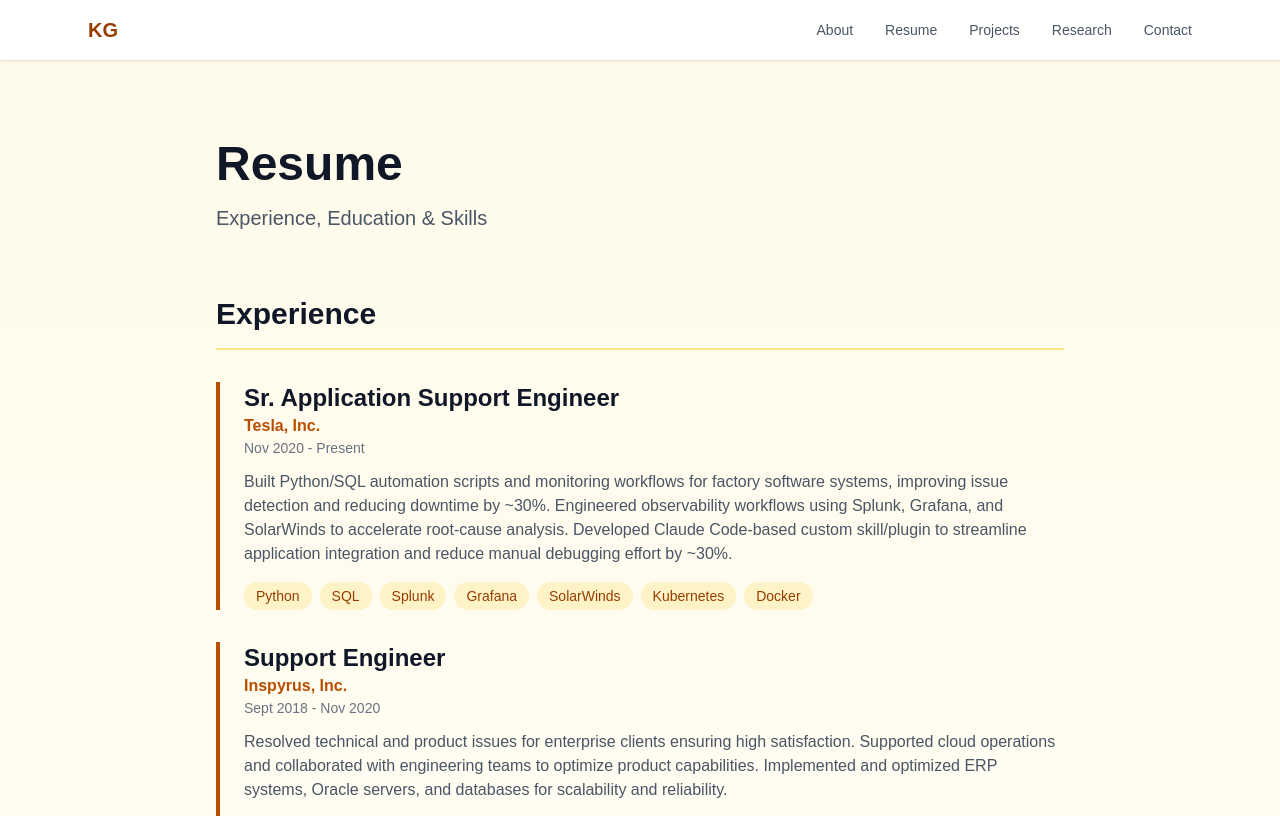
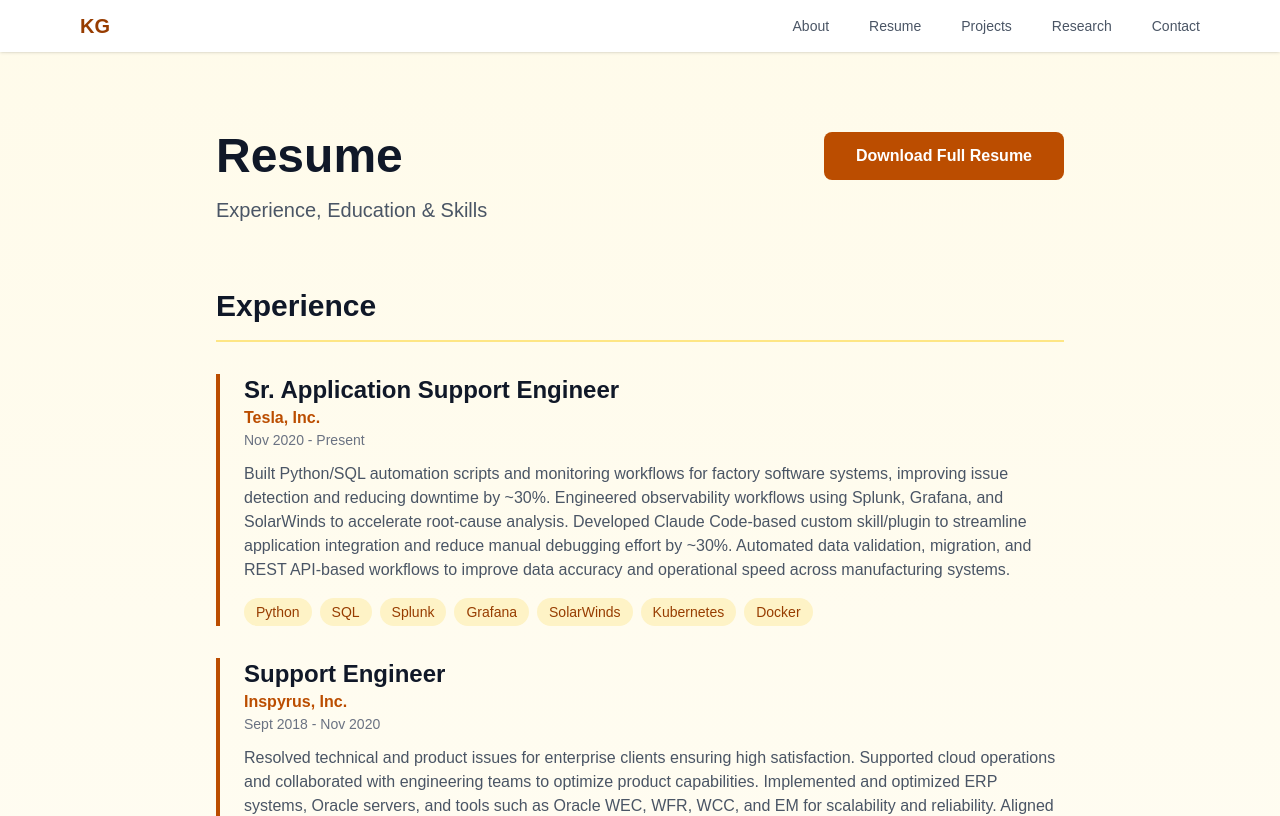
Before and after one commit to karanguptak9/tappydo, a Next.js app: page /resume in a window 1280 px wide. Shown: the top 816 px of the page. Built offline with nearby package versions, Linux system fonts and the light colour scheme.

Commit message:
updated the missing details

```diff
--- a/package.json
+++ b/package.json
@@ -11,7 +11,8 @@
   "dependencies": {
     "next": "16.2.7",
     "react": "19.2.4",
-    "react-dom": "19.2.4"
+    "react-dom": "19.2.4",
+    "react-simple-maps": "^3.0.0"
   },
   "devDependencies": {
     "@tailwindcss/postcss": "^4",
--- a/src/app/page.tsx
+++ b/src/app/page.tsx
@@ -1,6 +1,7 @@
 'use client';
 
 import Image from 'next/image';
+import FlightMap from '@/components/FlightMap';
 
 export default function Home() {
   return (
@@ -49,11 +50,14 @@ export default function Home() {
           <div>
             <h3 className="text-2xl font-bold text-gray-900 mb-4">My Journey</h3>
             <p className="text-gray-600 leading-relaxed mb-4">
-              Currently serving as Sr. Application Support Engineer at Tesla, where I've built Python/SQL automation scripts and monitoring workflows that improved issue detection and reduced downtime by ~30%. My experience spans manufacturing systems, ERP platforms, cloud operations, and DevOps.
+              I grew up in Delhi, India and made the move to San Francisco to pursue my passion for technology. I earned my B.S. in Computer Science from San Francisco State University, then built my career at Inspyrus before joining Tesla as a Sr. Application Support Engineer — where I've built Python/SQL automation workflows that improved issue detection and reduced downtime by ~30%.
             </p>
-            <p className="text-gray-600 leading-relaxed">
-              I hold a B.S. in Computer Science from San Francisco State University and am pursuing an Evening MBA from Santa Clara University. I'm passionate about leveraging AI, IoT, and automation to solve manufacturing challenges and drive operational excellence.
+            <p className="text-gray-600 leading-relaxed mb-6">
+              I'm currently pursuing an Evening MBA at Santa Clara University and am passionate about leveraging AI, IoT, and automation to solve complex manufacturing challenges. Outside of work, you'll find me on the pickleball court or tending to my kitchen garden — I love growing my own vegetables at home.
             </p>
+
+            {/* Journey Map */}
+            <FlightMap />
           </div>
           <div>
             <h3 className="text-2xl font-bold text-gray-900 mb-4">What I Do</h3>
@@ -77,6 +81,41 @@ export default function Home() {
                 <div>
                   <h4 className="font-semibold text-gray-900">Data & Analytics</h4>
                   <p className="text-sm text-gray-600">SQL queries, data validation, root-cause analysis</p>
+                </div>
+              </li>
+              <li className="flex items-start gap-4">
+                <span className="text-2xl">☁️</span>
+                <div>
+                  <h4 className="font-semibold text-gray-900">Cloud Operations</h4>
+                  <p className="text-sm text-gray-600">Incident response, root-cause analysis, system observability</p>
+                </div>
+              </li>
+              <li className="flex items-start gap-4">
+                <span className="text-2xl">🔌</span>
+                <div>
+                  <h4 className="font-semibold text-gray-900">API Integration</h4>
+                  <p className="text-sm text-gray-600">REST APIs, Postman, data validation, backend troubleshooting</p>
+                </div>
+              </li>
+              <li className="flex items-start gap-4">
+                <span className="text-2xl">🔬</span>
+                <div>
+                  <h4 className="font-semibold text-gray-900">Research & Innovation</h4>
+                  <p className="text-sm text-gray-600">Predictive maintenance, AI/IoT in manufacturing, battery technology</p>
+                </div>
+              </li>
+              <li className="flex items-start gap-4">
+                <span className="text-2xl">💼</span>
+                <div>
+                  <h4 className="font-semibold text-gray-900">Business Strategy</h4>
+                  <p className="text-sm text-gray-600">MBA-backed perspective on aligning tech with business objectives</p>
+                </div>
+              </li>
+              <li className="flex items-start gap-4">
+                <span className="text-2xl">🗂️</span>
+                <div>
+                  <h4 className="font-semibold text-gray-900">Technical Leadership</h4>
+                  <p className="text-sm text-gray-600">Playbooks, escalation protocols, onboarding frameworks</p>
                 </div>
               </li>
             </ul>
@@ -105,9 +144,9 @@ export default function Home() {
         <p className="text-gray-600 mb-8 max-w-2xl mx-auto">
           I'm always interested in hearing about new projects and opportunities.
         </p>
-        <button className="px-8 py-3 bg-amber-700 text-white rounded-lg font-semibold hover:bg-amber-800 transition">
+        <a href="/contact" className="inline-block px-8 py-3 bg-amber-700 text-white rounded-lg font-semibold hover:bg-amber-800 transition">
           Start a Conversation
-        </button>
+        </a>
       </section>
     </div>
   );
--- a/src/app/resume/page.tsx
+++ b/src/app/resume/page.tsx
@@ -5,11 +5,20 @@ export default function Resume() {
     <div className="bg-gradient-to-b from-amber-50 to-white min-h-screen">
       <div className="max-w-4xl mx-auto px-6 py-20">
         {/* Header */}
-        <div className="mb-16">
-          <h1 className="text-5xl font-bold text-gray-900 mb-4">Resume</h1>
-          <p className="text-xl text-gray-600">
-            Experience, Education & Skills
-          </p>
+        <div className="mb-16 flex flex-col sm:flex-row sm:justify-between sm:items-start gap-6">
+          <div>
+            <h1 className="text-5xl font-bold text-gray-900 mb-4">Resume</h1>
+            <p className="text-xl text-gray-600">
+              Experience, Education & Skills
+            </p>
+          </div>
+          <a
+            href="/Karan Gupta Resume.pdf"
+            download="Karan Gupta Resume.pdf"
+            className="inline-block px-8 py-3 bg-amber-700 text-white rounded-lg font-semibold hover:bg-amber-800 transition shrink-0"
+          >
+            Download Full Resume
+          </a>
         </div>
 
         {/* Experience Section */}
@@ -23,29 +32,36 @@ export default function Resume() {
                 title: "Sr. Application Support Engineer",
                 company: "Tesla, Inc.",
                 period: "Nov 2020 - Present",
-                description: "Built Python/SQL automation scripts and monitoring workflows for factory software systems, improving issue detection and reducing downtime by ~30%. Engineered observability workflows using Splunk, Grafana, and SolarWinds to accelerate root-cause analysis. Developed Claude Code-based custom skill/plugin to streamline application integration and reduce manual debugging effort by ~30%.",
+                description: "Built Python/SQL automation scripts and monitoring workflows for factory software systems, improving issue detection and reducing downtime by ~30%. Engineered observability workflows using Splunk, Grafana, and SolarWinds to accelerate root-cause analysis. Developed Claude Code-based custom skill/plugin to streamline application integration and reduce manual debugging effort by ~30%. Automated data validation, migration, and REST API-based workflows to improve data accuracy and operational speed across manufacturing systems.",
                 skills: ["Python", "SQL", "Splunk", "Grafana", "SolarWinds", "Kubernetes", "Docker"]
               },
               {
                 title: "Support Engineer",
                 company: "Inspyrus, Inc.",
                 period: "Sept 2018 - Nov 2020",
-                description: "Resolved technical and product issues for enterprise clients ensuring high satisfaction. Supported cloud operations and collaborated with engineering teams to optimize product capabilities. Implemented and optimized ERP systems, Oracle servers, and databases for scalability and reliability.",
+                description: "Resolved technical and product issues for enterprise clients ensuring high satisfaction. Supported cloud operations and collaborated with engineering teams to optimize product capabilities. Implemented and optimized ERP systems, Oracle servers, and tools such as Oracle WEC, WFR, WCC, and EM for scalability and reliability. Aligned technical work with business objectives to drive measurable improvements in client outcomes.",
                 skills: ["Oracle 11g/12c", "ERP Systems", "Cloud Operations", "MySQL"]
               },
               {
                 title: "Software Engineering Intern",
                 company: "Ernst & Young (EY)",
                 period: "Jun 2017 - Aug 2017",
-                description: "Developed data analysis algorithms and reformatted datasets to improve data accuracy and reporting quality. Gained hands-on experience with SAP ABAP while collaborating with Intex consultants on multiple projects.",
+                description: "Developed data analysis algorithms and reformatted datasets to improve data accuracy and reporting quality. Gained hands-on experience with SAP ABAP while collaborating with Intex consultants on multiple projects. Managed large datasets, populated databases, and extracted insights using MySQL to support data-driven decision-making.",
                 skills: ["SAP ABAP", "MySQL", "Data Analysis"]
               },
               {
                 title: "Website Developer",
                 company: "Henry Harvin India Education LLP",
                 period: "Jun 2016 - Aug 2016",
-                description: "Developed and deployed frontend web solutions using HTML, JavaScript, and CSS. Designed and implemented interactive features including chat interfaces and responsive page layouts.",
+                description: "Developed and deployed frontend web solutions using HTML, JavaScript, and CSS via GoDaddy hosting. Designed and implemented interactive features including chat interfaces and responsive page layouts. Managed backend database structures and email tracking systems using MySQL, ensuring data accuracy and reliable reporting.",
                 skills: ["HTML", "JavaScript", "CSS", "MySQL"]
+              },
+              {
+                title: "Software Engineering Intern",
+                company: "KPMG",
+                period: "Jul 2015 - Aug 2015",
+                description: "Integrated and structured large heterogeneous datasets, designing specialized database schemas to improve data organization and query efficiency. Conducted statistical analysis and developed reusable Python scripts to automate processing and derive actionable insights. Applied findings from both primary and secondary data sources to support strategic business decisions.",
+                skills: ["Python", "MySQL", "Data Analysis", "Statistical Analysis"]
               }
             ].map((job, index) => (
               <div key={index} className="border-l-4 border-amber-700 pl-6">
@@ -121,16 +137,6 @@ export default function Resume() {
           </div>
         </section>
 
-        {/* Download Button */}
-        <div className="mt-16 text-center">
-          <a
-            href="/Karan Gupta Resume.pdf"
-            download="Karan Gupta Resume.pdf"
-            className="inline-block px-8 py-3 bg-amber-700 text-white rounded-lg font-semibold hover:bg-amber-800 transition"
-          >
-            Download Full Resume
-          </a>
-        </div>
       </div>
     </div>
   );
--- /dev/null
+++ b/src/components/FlightMap.tsx
@@ -0,0 +1,77 @@
+'use client';
+
+import { ComposableMap, Geographies, Geography, Marker, Line } from 'react-simple-maps';
+
+const GEO_URL = 'https://cdn.jsdelivr.net/npm/world-atlas@2/countries-110m.json';
+
+const DELHI = { name: 'Delhi, India', coords: [77.209, 28.6139] as [number, number] };
+const SF = { name: 'San Francisco', coords: [-122.4194, 37.7749] as [number, number] };
+const ARC_MID = [(-122.4194 + 77.209) / 2 - 20, 65] as [number, number];
+
+export default function FlightMap() {
+  return (
+    <div className="relative rounded-2xl overflow-hidden bg-[#0a0f1e] border border-slate-700 shadow-2xl">
+      <div className="absolute inset-0 bg-gradient-to-b from-transparent via-transparent to-[#0a0f1e]/60 pointer-events-none z-10" />
+      <div className="absolute top-3 left-4 z-20 text-xs text-slate-400 font-medium tracking-widest uppercase">
+        Delhi → San Francisco
+      </div>
+
+      <ComposableMap
+        projection="geoNaturalEarth1"
+        projectionConfig={{ scale: 160, center: [-20, 35] }}
+        width={600}
+        height={300}
+        style={{ width: '100%', height: 'auto' }}
+      >
+        <Geographies geography={GEO_URL}>
+          {({ geographies }) =>
+            geographies.map((geo) => (
+              <Geography
+                key={geo.rsmKey}
+                geography={geo}
+                fill="#1e293b"
+                stroke="#334155"
+                strokeWidth={0.5}
+                style={{
+                  default: { outline: 'none' },
+                  hover: { outline: 'none', fill: '#1e293b' },
+                  pressed: { outline: 'none' },
+                }}
+              />
+            ))
+          }
+        </Geographies>
+
+        {/* Flight arc */}
+        <Line
+          from={DELHI.coords}
+          to={SF.coords}
+          coordinates={[DELHI.coords, ARC_MID, SF.coords]}
+          stroke="#f59e0b"
+          strokeWidth={1.5}
+          strokeDasharray="6 4"
+          strokeOpacity={0.8}
+        />
+
+        {/* Plane midpoint */}
+        <Marker coordinates={ARC_MID}>
+          <text textAnchor="middle" fontSize={14} style={{ userSelect: 'none' }}>✈</text>
+        </Marker>
+
+        {/* Delhi */}
+        <Marker coordinates={DELHI.coords}>
+          <circle r={5} fill="#f59e0b" opacity={0.9} />
+          <circle r={10} fill="#f59e0b" opacity={0.2} />
+          <text y={-12} textAnchor="middle" fontSize={9} fill="#fbbf24" fontWeight="bold">Delhi</text>
+        </Marker>
+
+        {/* San Francisco */}
+        <Marker coordinates={SF.coords}>
+          <circle r={5} fill="#34d399" opacity={0.9} />
+          <circle r={10} fill="#34d399" opacity={0.2} />
+          <text y={-12} textAnchor="middle" fontSize={9} fill="#6ee7b7" fontWeight="bold">San Francisco</text>
+        </Marker>
+      </ComposableMap>
+    </div>
+  );
+}
--- a/src/components/Navigation.tsx
+++ b/src/components/Navigation.tsx
@@ -1,28 +1,26 @@
 import Link from 'next/link';
+
+const links = [
+  { href: '/', label: 'About' },
+  { href: '/resume', label: 'Resume' },
+  { href: '/projects', label: 'Projects' },
+  { href: '/research', label: 'Research' },
+  { href: '/contact', label: 'Contact' },
+];
 
 export default function Navigation() {
   return (
     <nav className="sticky top-0 z-50 bg-white/95 backdrop-blur-sm shadow-sm">
-      <div className="max-w-6xl mx-auto px-6 py-4 flex justify-between items-center">
-        <Link href="/" className="text-xl font-bold text-amber-800 hover:text-amber-700">
+      <div className="max-w-6xl mx-auto px-4 py-3 flex justify-between items-center gap-4">
+        <Link href="/" className="text-base sm:text-xl font-bold text-amber-800 hover:text-amber-700 shrink-0">
           KG
         </Link>
-        <div className="flex gap-8">
-          <Link href="/" className="text-sm text-gray-600 hover:text-amber-800 transition">
-            About
-          </Link>
-          <Link href="/resume" className="text-sm text-gray-600 hover:text-amber-800 transition">
-            Resume
-          </Link>
-          <Link href="/projects" className="text-sm text-gray-600 hover:text-amber-800 transition">
-            Projects
-          </Link>
-          <Link href="/research" className="text-sm text-gray-600 hover:text-amber-800 transition">
-            Research
-          </Link>
-          <Link href="/contact" className="text-sm text-gray-600 hover:text-amber-800 transition">
-            Contact
-          </Link>
+        <div className="flex flex-wrap justify-end gap-x-6 gap-y-1 sm:gap-10">
+          {links.map((l) => (
+            <Link key={l.href} href={l.href} className="text-xs sm:text-sm text-gray-600 hover:text-amber-800 transition">
+              {l.label}
+            </Link>
+          ))}
         </div>
       </div>
     </nav>
```
Also changed, not shown: 1 other file (tests, documents, lock files or other folders).
